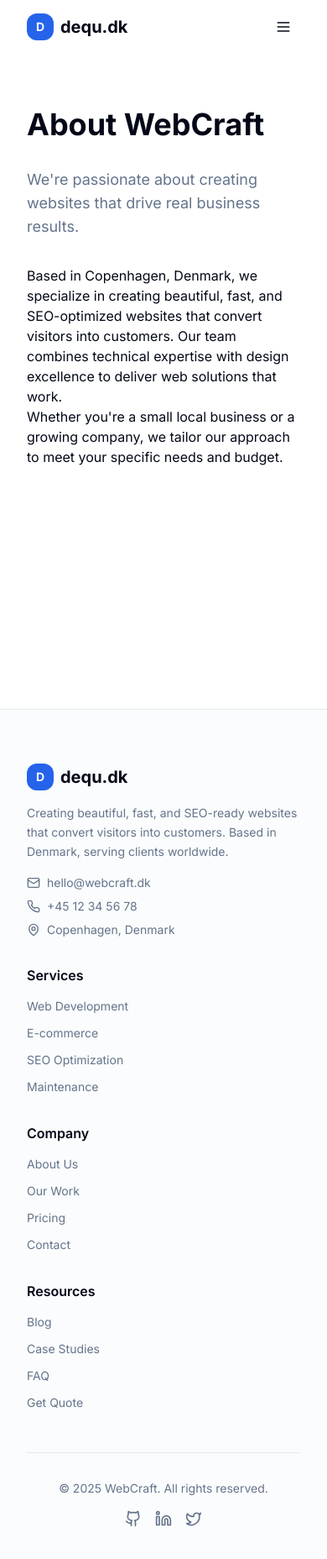
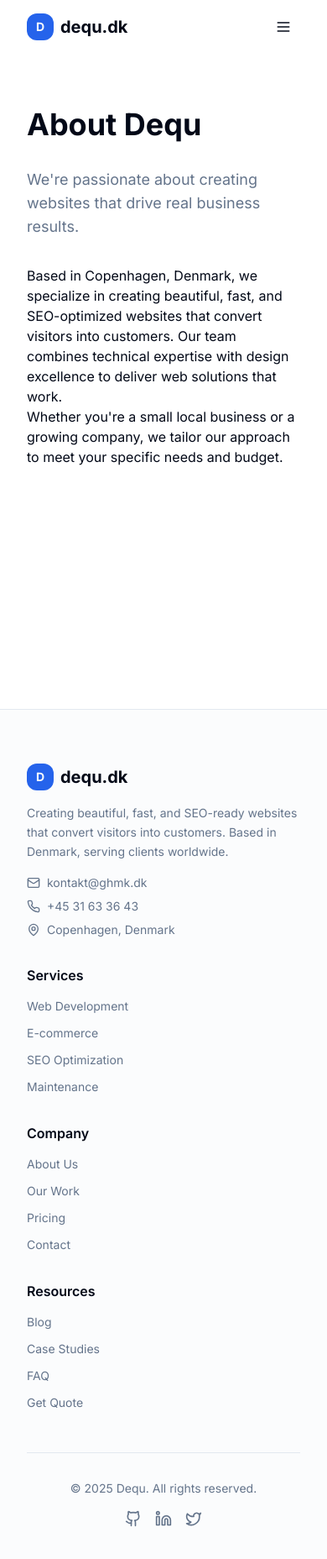
Before and after one commit to henrikbm20/portfolio-website, a React (Vite) app: page /about in a window 390 px wide. Shown: the top 1856 px of the page at 84% size. Built offline with nearby package versions, Linux system fonts and the light colour scheme.

Commit message:
fixed flex for mobile, webcraft to dequ, footer

```diff
--- a/src/components/home/HeroSection.tsx
+++ b/src/components/home/HeroSection.tsx
@@ -17,7 +17,8 @@ export function HeroSection() {
   }, [])
 
   return (
-  <div className="relative bg-gradient-to-br from-primary/5 via-background to-primary/10 overflow-hidden min-h-[80vh] flex items-center justify-center pt-20 sm:pt-16 pb-8">
+  <div className="relative bg-gradient-to-br from-primary/5 via-background to-primary/10 overflow-hidden min-h-screen h-screen flex items-center justify-center pt-20 sm:pt-16 pb-8"
+    style={{ paddingTop: 'env(safe-area-inset-top, 1.5rem)', paddingBottom: 'env(safe-area-inset-bottom, 1.5rem)' }}>
       {/* Animated background elements */}
       <div className="absolute inset-0 overflow-hidden">
         <div className="absolute -top-4 -right-4 w-72 h-72 bg-primary/10 rounded-full blur-3xl animate-pulse"></div>
@@ -28,7 +29,8 @@ export function HeroSection() {
       {/* Main content container - perfectly centered and responsive */}
   <div className="relative w-full max-w-7xl mx-auto px-4 sm:px-6 lg:px-12 h-full flex items-center justify-center pb-12 sm:pb-16">
         {/* Mobile Layout - Stack vertically */}
-  <div className="lg:hidden w-full flex flex-col items-center justify-center space-y-6 py-6">
+  <div className="lg:hidden w-full flex flex-col items-center justify-center space-y-6 py-6"
+    style={{ marginTop: 'max(env(safe-area-inset-top, 1.5rem), 6vh)', marginBottom: 'max(env(safe-area-inset-bottom, 1.5rem), 6vh)' }}>
           {/* Mobile Text content */}
           <div className="text-center flex flex-col justify-center space-y-4">
             <h1 className="text-[clamp(2rem,7vw,3.5rem)] font-bold tracking-tight animate-fade-in delay-100 relative z-10 leading-tight break-words">
--- a/src/components/layout/Footer.tsx
+++ b/src/components/layout/Footer.tsx
@@ -48,11 +48,11 @@ export function Footer() {
             <div className="space-y-2">
               <div className="flex items-center text-sm text-muted-foreground">
                 <Mail className="h-4 w-4 mr-2" />
-                hello@webcraft.dk
+                kontakt@ghmk.dk
               </div>
               <div className="flex items-center text-sm text-muted-foreground">
                 <Phone className="h-4 w-4 mr-2" />
-                +45 12 34 56 78
+                +45 31 63 36 43
               </div>
               <div className="flex items-center text-sm text-muted-foreground">
                 <MapPin className="h-4 w-4 mr-2" />
@@ -116,7 +116,7 @@ export function Footer() {
         {/* Bottom Section */}
         <div className="border-t border-border mt-12 pt-8 flex flex-col md:flex-row justify-between items-center">
           <p className="text-sm text-muted-foreground">
-            © {new Date().getFullYear()} WebCraft. All rights reserved.
+            © {new Date().getFullYear()} Dequ. All rights reserved.
           </p>
 
           {/* Social Links */}
--- a/src/pages/About.tsx
+++ b/src/pages/About.tsx
@@ -3,7 +3,7 @@ export function About() {
     <div className="min-h-screen pt-20">
       <div className="container py-12">
         <div className="max-w-3xl mx-auto">
-          <h1 className="text-4xl font-bold mb-8">About WebCraft</h1>
+          <h1 className="text-4xl font-bold mb-8">About Dequ</h1>
           <p className="text-lg text-muted-foreground mb-8">
             We're passionate about creating websites that drive real business results.
           </p>
```
